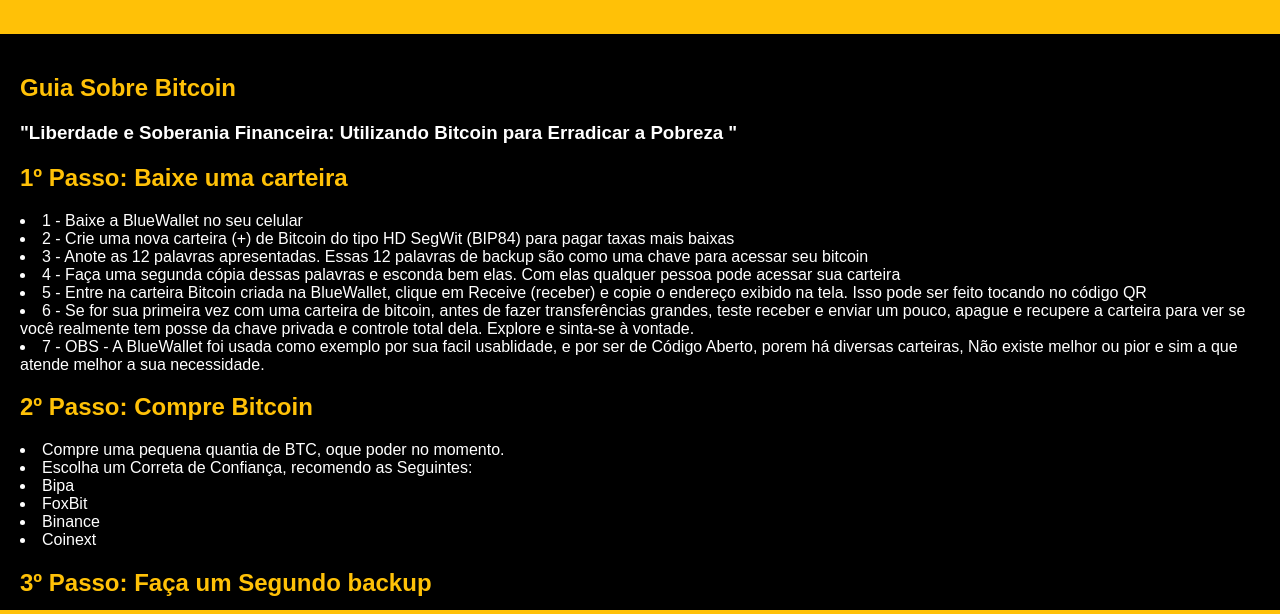
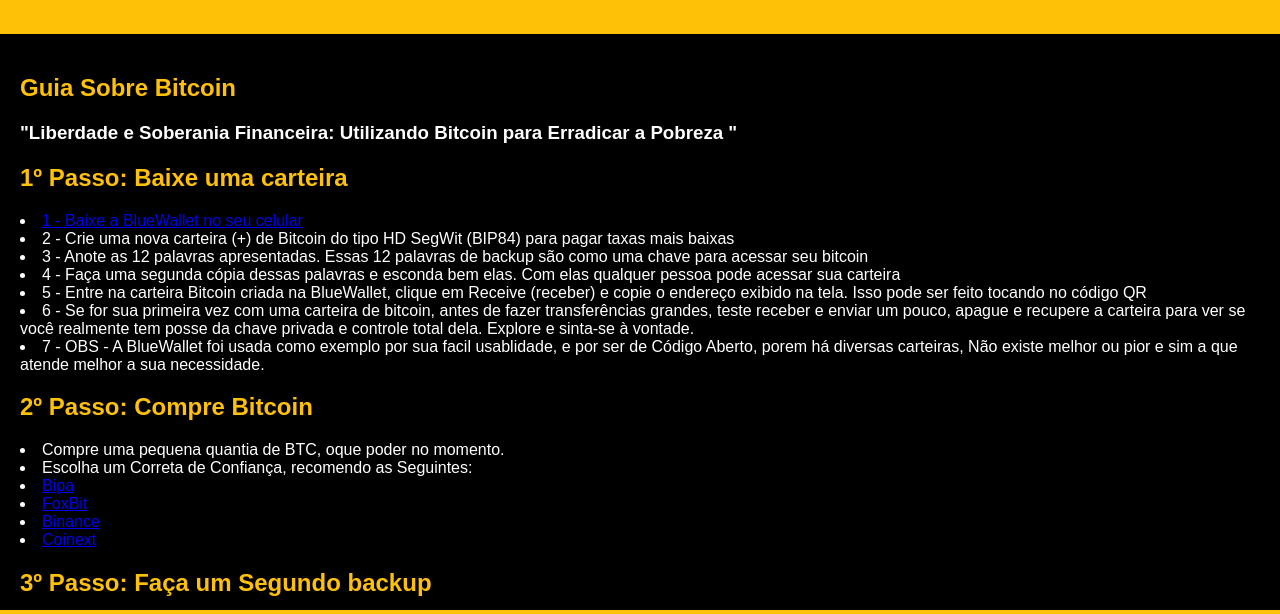
Before and after one commit to MathGhostt/Site-BTC-Iniciantes, a plain HTML site: page guia.html in a window 1280 px wide. Shown: the part 120-734 px from the top of the page. Drawn offline with Linux system fonts and the light colour scheme.

Commit message:
atualização site

```diff
--- a/guia.html
+++ b/guia.html
@@ -27,7 +27,7 @@
             <h2>Guia Sobre Bitcoin</h2>
             <h3>"Liberdade e Soberania Financeira: Utilizando Bitcoin para Erradicar a Pobreza " </h3>
             <h2>1º Passo: Baixe uma carteira</h2>
-            <li>1 - Baixe a BlueWallet no seu celular</li>
+            <li><a href="https://bluewallet.io/" target="_blank">1 - Baixe a BlueWallet no seu celular</a></li>
             <li>2 - Crie uma nova carteira (+) de Bitcoin do tipo HD SegWit (BIP84) para pagar taxas mais baixas            </li>
             <li>3 - Anote as 12 palavras apresentadas. Essas 12 palavras de backup são como uma chave para acessar seu bitcoin</li>
             <li>4 - Faça uma segunda cópia dessas palavras e esconda bem elas. Com elas qualquer pessoa pode acessar sua carteira</li>
@@ -37,12 +37,13 @@
                 <h2>2º Passo: Compre Bitcoin</h2>
                 <li>Compre uma pequena quantia de BTC, oque poder no momento.</li>
                 <li>Escolha um Correta de Confiança, recomendo as Seguintes: </li>
-                <li>Bipa </li>
-                <li>FoxBit</li>
-                <li>Binance</li>
-                <li>Coinext</li>
+                <li><a href="https://bipa.app/" target="_blank">Bipa</a></li>
+                <li><a href="https://foxbit.com.br/" target="_blank">FoxBit</a></li>
+                <li><a href="https://www.binance.com/pt-BR" target="_blank">Binance</a></li>
+                <li><a href="https://coinext.com.br/" target="_blank">Coinext</a></li>
                 <h2>3º Passo: Faça um Segundo backup</h2>
                 <li>Use uma Placa de Metal para gravar permanentemente as suas palavras </li>
+                <li><a href="https://www.youtube.com/watch?v=Fd1k7SJNeHQ" target="_blank">Carteira de Metal Stackbit 1248</a></li>
                 <li>Divida as Frases de Recuperação em lugares seguros e separados</li>
                 <li>Armazene em Cofres se possivel </li>
                 <li>Backup em Múltiplos Locais, quanto mais melhor</li>
```
Also changed, not shown: faq.html (+4 -4 lines), links.html (+8 -1 lines).
